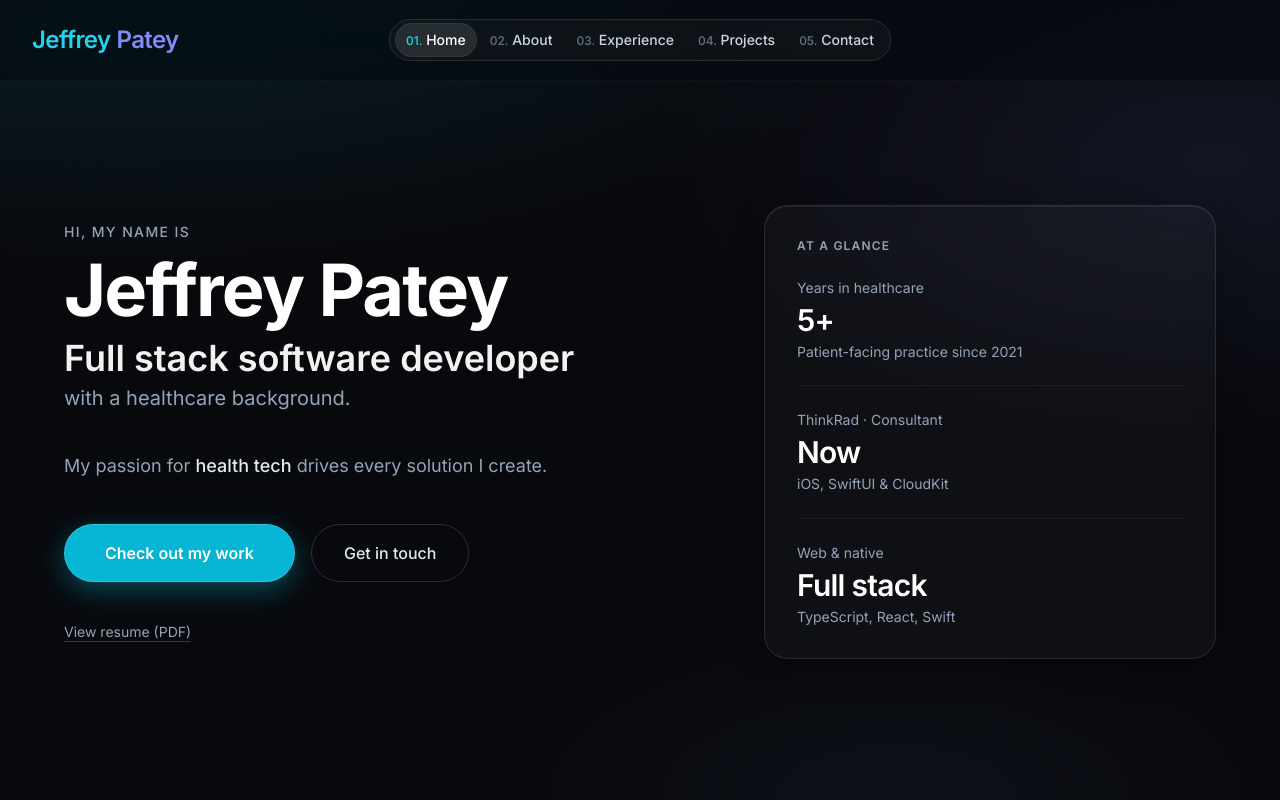
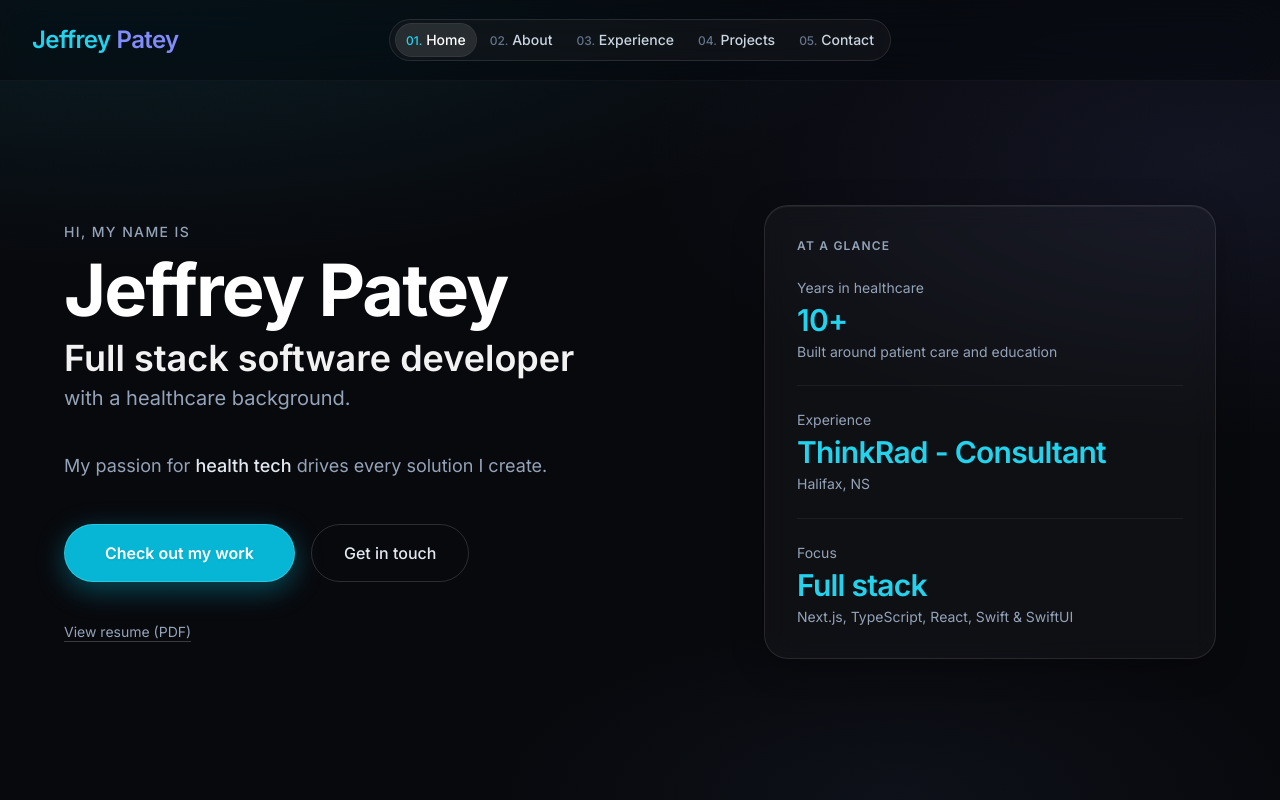
Before and after one commit to jvpatey/portfolio, a Next.js app: page / in a window 1280 px wide. Shown: the top 800 px of the page. Built offline with nearby package versions, Linux system fonts and the light colour scheme.

Commit message:
feat(Hero.UI): updated text on hero

```diff
--- a/components/HeroAside.tsx
+++ b/components/HeroAside.tsx
@@ -4,19 +4,19 @@ import { motion, type Variants } from "framer-motion";
 
 const stats = [
   {
-    value: "5+",
+    value: "10+",
     label: "Years in healthcare",
-    detail: "Patient-facing practice since 2021",
+    detail: "Built around patient care and education",
   },
   {
-    value: "Now",
-    label: "ThinkRad · Consultant",
-    detail: "iOS, SwiftUI & CloudKit",
+    label: "Experience",
+    value: "ThinkRad - Consultant",
+    detail: "Halifax, NS",
   },
   {
+    label: "Focus",
     value: "Full stack",
-    label: "Web & native",
-    detail: "TypeScript, React, Swift",
+    detail: "Next.js, TypeScript, React, Swift & SwiftUI",
   },
 ] as const;
 
@@ -44,7 +44,7 @@ export default function HeroAside({ item }: { item: Variants }) {
               className="flex flex-col gap-1 border-b border-white/5 pb-6 last:border-0 last:pb-0"
             >
               <p className="text-sm text-slate-400">{row.label}</p>
-              <p className="text-2xl sm:text-3xl font-semibold text-white tracking-tight">
+              <p className="text-2xl sm:text-3xl font-semibold tracking-tight text-[var(--accent-primary)]">
                 {row.value}
               </p>
               <p className="text-sm text-slate-400 leading-snug">{row.detail}</p>
```
